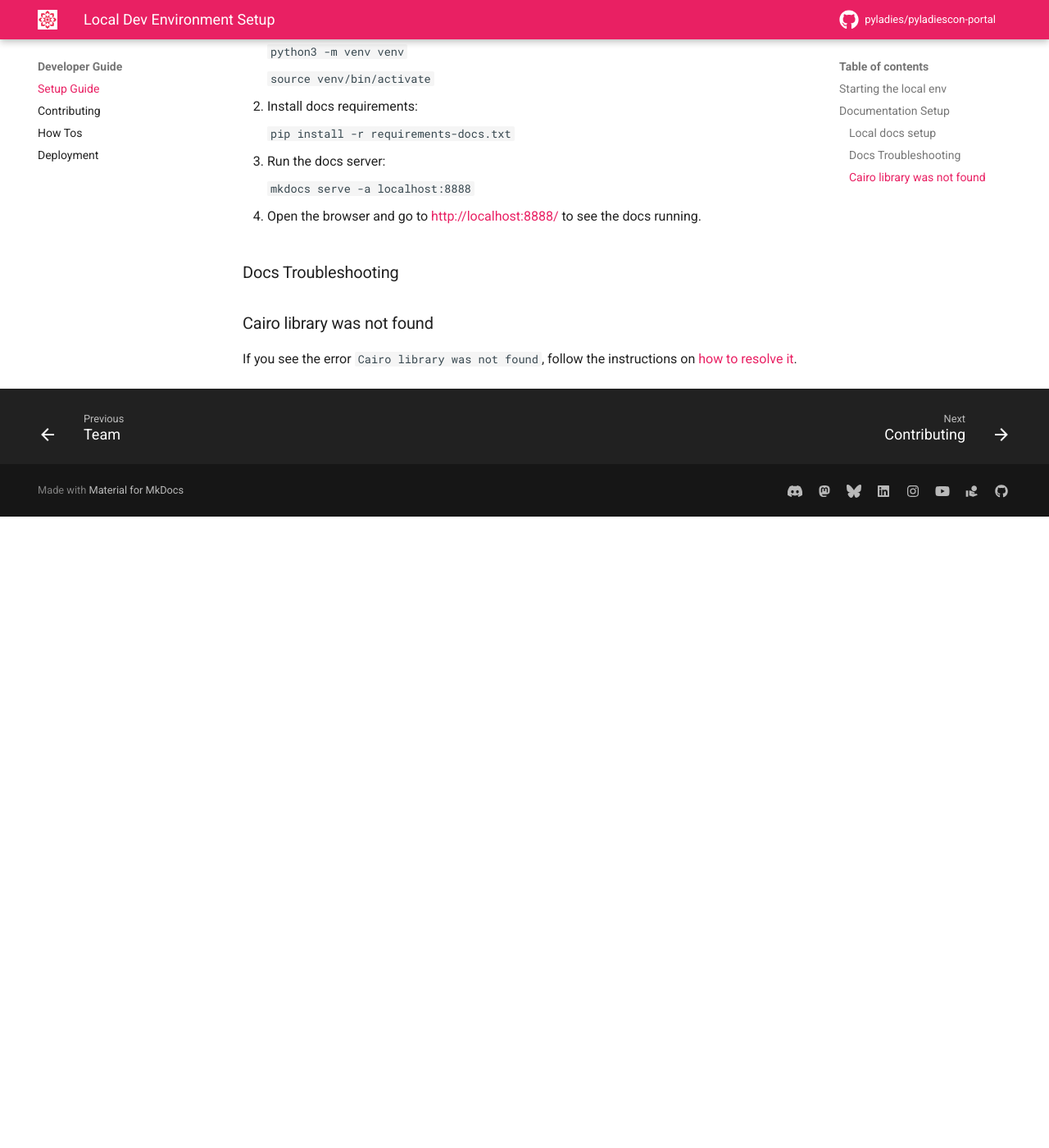
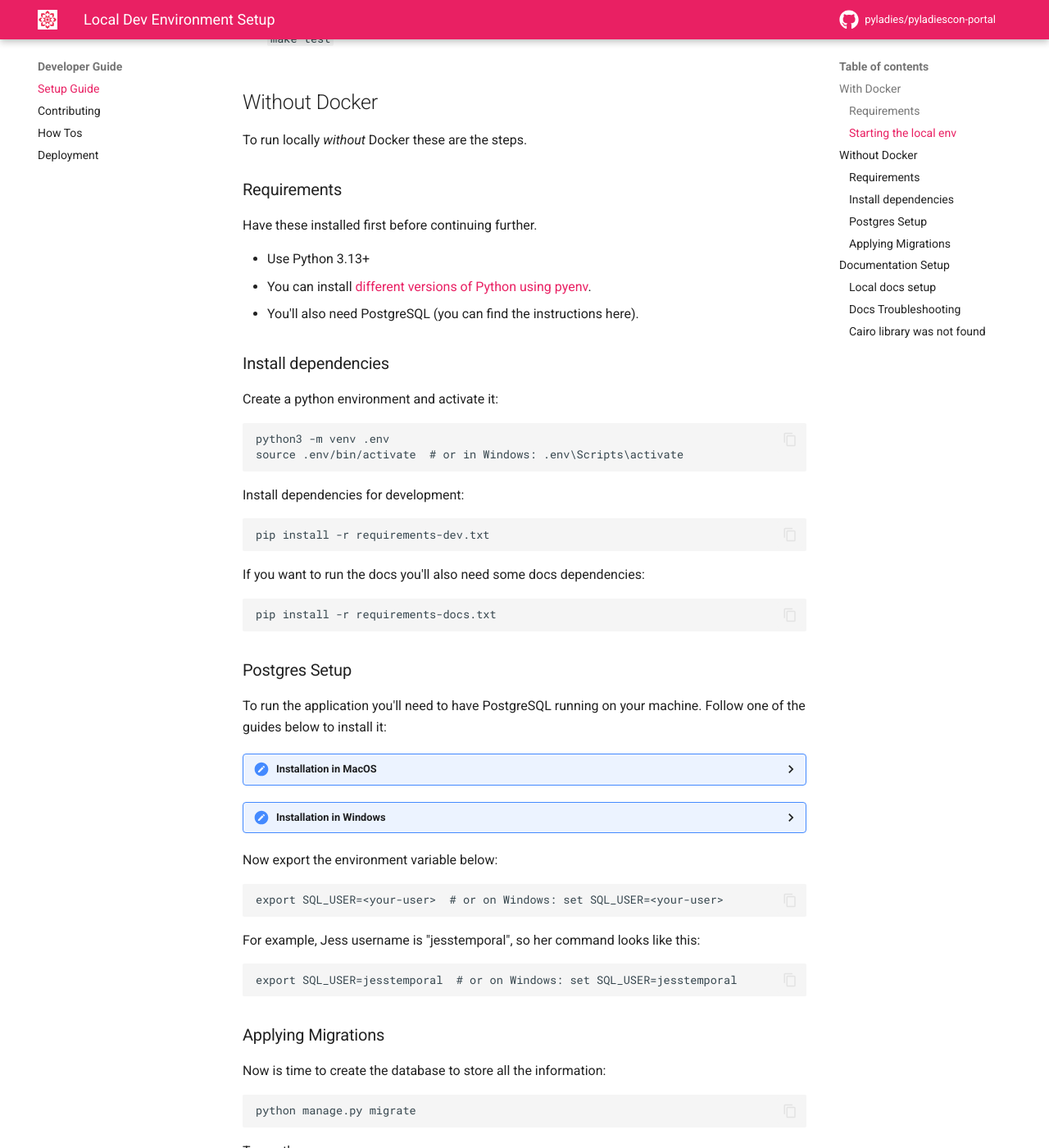
Before and after one commit to pyladies/pyladiescon-portal, an MkDocs documentation site: the page built from docs/developer/setup.md, in a window 1280 px wide and 1400 px high, scrolled down 937 px. Shown: the whole window at 82% size. Built offline with MkDocs 1.6.1 and Material for MkDocs 9.7.7, drawn with Linux system fonts in a browser that asks for light colours; comment, search, counter and statistics services are not loaded; before the commit the page ends 1567 px from its top, so only the background shows below that; some of the changed text lies outside the part shown.

Commit message:
Adds the sections for non-docker setup

````diff
--- a/docs/developer/setup.md
+++ b/docs/developer/setup.md
@@ -5,13 +5,21 @@ description: Setting up the local development environment for PyLadiesCon Portal
 
 # Local Dev setup
 
-Requirements: Have these installed first before continuing further.
+You can either folllow the setup with Docker or without Docker, the instructions are listed below.
+
+
+## With Docker
+
+To run locally Docker these are the steps.
+
+### Requirements
+
+Have these installed first before continuing further.
 
 - Docker
 - Docker compose
 - GNU Make
 - GitHub CLI (optional, but recommended) https://cli.github.com/
-
 
 ### Starting the local env
 
@@ -21,6 +29,10 @@ Requirements: Have these installed first before continuing further.
 
     ```
     gh repo clone <personal-account>/pyladiescon-portal
+    ```
+
+    ```
+    git clone <personal-account>/pyladiescon-portal.git
     ```
 
 3. Start the local environment:
@@ -36,6 +48,91 @@ Requirements: Have these installed first before continuing further.
     ```
     make test
     ```
+
+## Without Docker
+
+To run locally _without_ Docker these are the steps.
+
+### Requirements
+
+Have these installed first before continuing further.
+
+- Use Python 3.13+
+- You can install [different versions of Python using pyenv](https://github.com/pyenv/pyenv).
+- You'll also need PostgreSQL (you can find the instructions here).
+
+### Install dependencies
+
+Create a python environment and activate it:
+
+```sh
+python3 -m venv .env
+source .env/bin/activate  # or in Windows: .env\Scripts\activate
+```
+
+Install dependencies for development:
+
+```sh
+pip install -r requirements-dev.txt
+```
+
+If you want to run the docs you'll also need some docs dependencies:
+
+```sh
+pip install -r requirements-docs.txt
+```
+
+### Postgres Setup
+
+To run the application you'll need to have PostgreSQL running on your machine. Follow one of the guides below to install it:
+
+<details><summary>Installation in MacOS</summary>
+
+1. Install PostgreSQL
+
+```sh
+brew install postgresql
+```
+
+2. Run PostgreSQL
+
+```sh
+brew services start postgresql
+```
+</details>
+
+<details>
+<summary>Installation in Windows</summary>
+
+<a href="https://www.postgresql.org/download/windows/">Download the installer from here</a> and follow the screen prompts
+
+</details>
+
+Now export the environment variable below:
+
+```sh
+export SQL_USER=<your-user>  # or on Windows: set SQL_USER=<your-user>
+```
+
+For example, Jess username is "jesstemporal", so her command looks like this:
+
+```sh
+export SQL_USER=jesstemporal  # or on Windows: set SQL_USER=jesstemporal
+```
+
+### Applying Migrations
+
+Now is time to create the database to store all the information:
+
+```sh
+python manage.py migrate
+```
+
+To run the server:
+
+```sh
+python manage.py runserver
+```
 
 ## Documentation Setup
 
````
